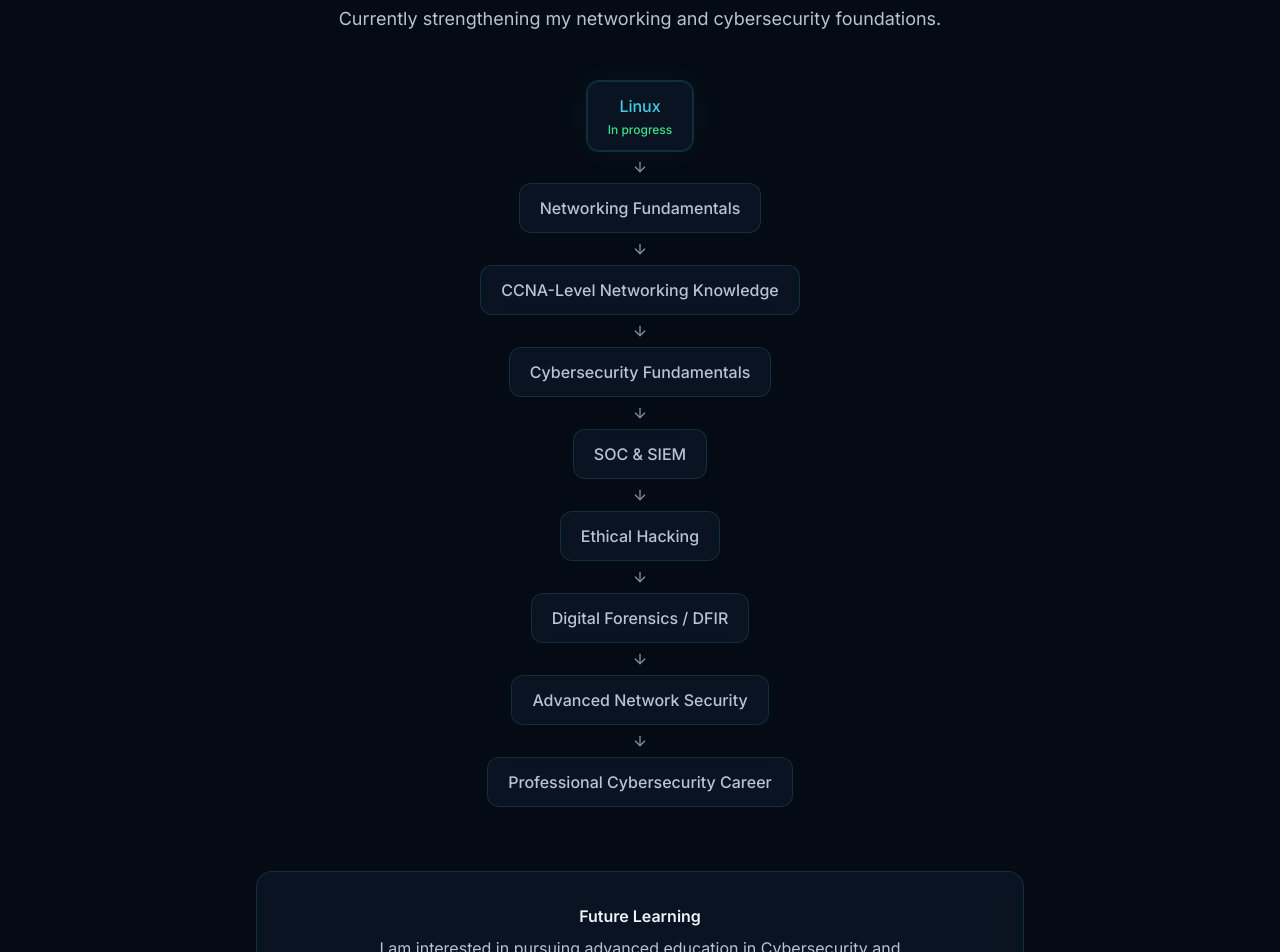
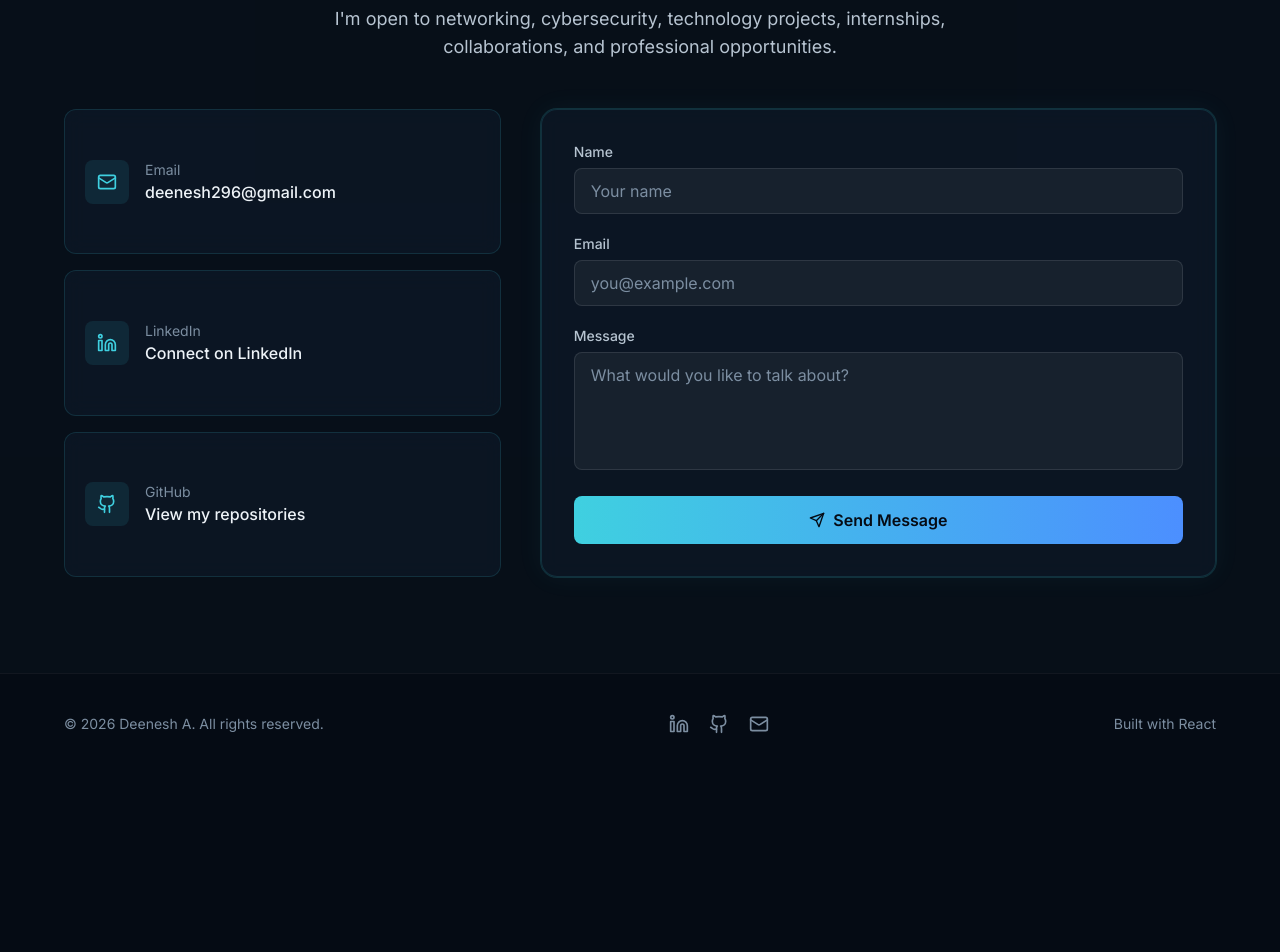
Before and after one commit to Deenesh4n6/Deenesh-portfolio, a React (Vite) app: page / in a window 1280 px wide. Shown: the part 8180-9132 px from the top of the page. After the commit the page ends 8954 px from the top, so only its background shows below. Built offline with nearby package versions, Linux system fonts and the light colour scheme.

Commit message:
add resume

```diff
--- a/src/App.jsx
+++ b/src/App.jsx
@@ -8,7 +8,6 @@ import Certifications from './components/Certifications.jsx'
 import Networking from './components/Networking.jsx'
 import Education from './components/Education.jsx'
 import CareerGoals from './components/CareerGoals.jsx'
-import Roadmap from './components/Roadmap.jsx'
 import Contact from './components/Contact.jsx'
 import Footer from './components/Footer.jsx'
 import BackToTop from './components/BackToTop.jsx'
@@ -33,7 +32,6 @@ export default function App() {
         <Networking />
         <Education />
         <CareerGoals />
-        <Roadmap />
         <Contact />
       </main>
       <Footer />
--- a/src/components/Roadmap.jsx
+++ /dev/null
@@ -1,60 +0,0 @@
-import { ArrowDown } from 'lucide-react'
-import Reveal from './Reveal.jsx'
-import SectionHeading from './SectionHeading.jsx'
-
-const steps = [
-  'Linux',
-  'Networking Fundamentals',
-  'CCNA-Level Networking Knowledge',
-  'Cybersecurity Fundamentals',
-  'SOC & SIEM',
-  'Ethical Hacking',
-  'Digital Forensics / DFIR',
-  'Advanced Network Security',
-  'Professional Cybersecurity Career',
-]
-
-// Steps already completed vs. in progress vs. upcoming can be adjusted
-// here as skills develop — currently marks the first step "in progress".
-const currentStepIndex = 0
-
-export default function Roadmap() {
-  return (
-    <section className="py-24 px-5 sm:px-8">
-      <div className="max-w-3xl mx-auto">
-        <SectionHeading
-          title="My Learning Journey"
-          subtitle="Currently strengthening my networking and cybersecurity foundations."
-        />
-
-        <div className="flex flex-col items-center">
-          {steps.map((step, i) => (
-            <Reveal key={step} delay={i * 0.05} className="flex flex-col items-center">
-              <div
-                className={`glass-card rounded-xl px-5 py-3 text-center font-medium ${
-                  i === currentStepIndex
-                    ? 'border-accent-cyan/60 text-accent-cyan glow-border'
-                    : 'text-ink-300'
-                }`}
-              >
-                {step}
-                {i === currentStepIndex && (
-                  <span className="block text-xs text-accent-green mt-1">In progress</span>
-                )}
-              </div>
-              {i < steps.length - 1 && <ArrowDown className="w-4 h-4 text-ink-500 my-2" aria-hidden="true" />}
-            </Reveal>
-          ))}
-        </div>
-
-        <Reveal className="mt-16 glass-card rounded-2xl p-8 text-center">
-          <h3 className="font-semibold text-ink-100 mb-2">Future Learning</h3>
-          <p className="text-ink-300 max-w-xl mx-auto">
-            I am interested in pursuing advanced education in Cybersecurity and strengthening my
-            technical foundation through higher studies, certifications, and practical experience.
-          </p>
-        </Reveal>
-      </div>
-    </section>
-  )
-}
```
